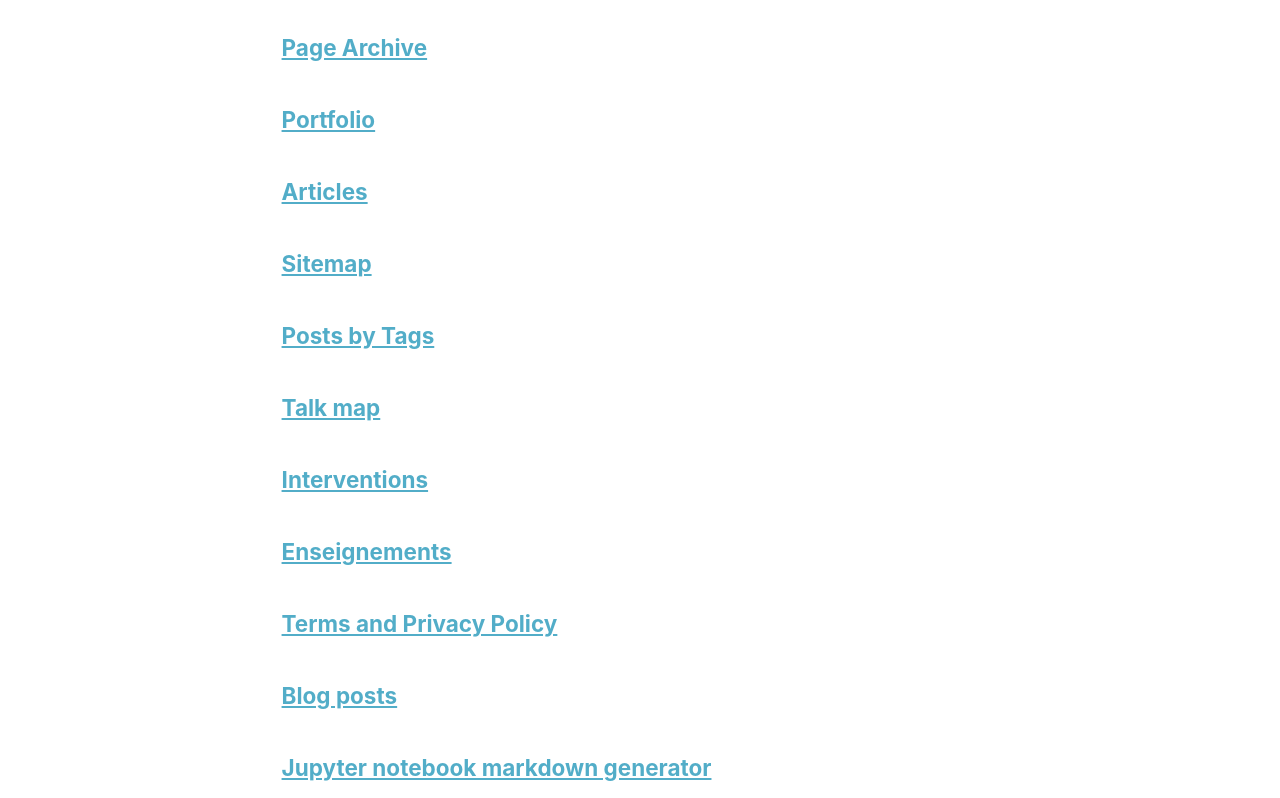
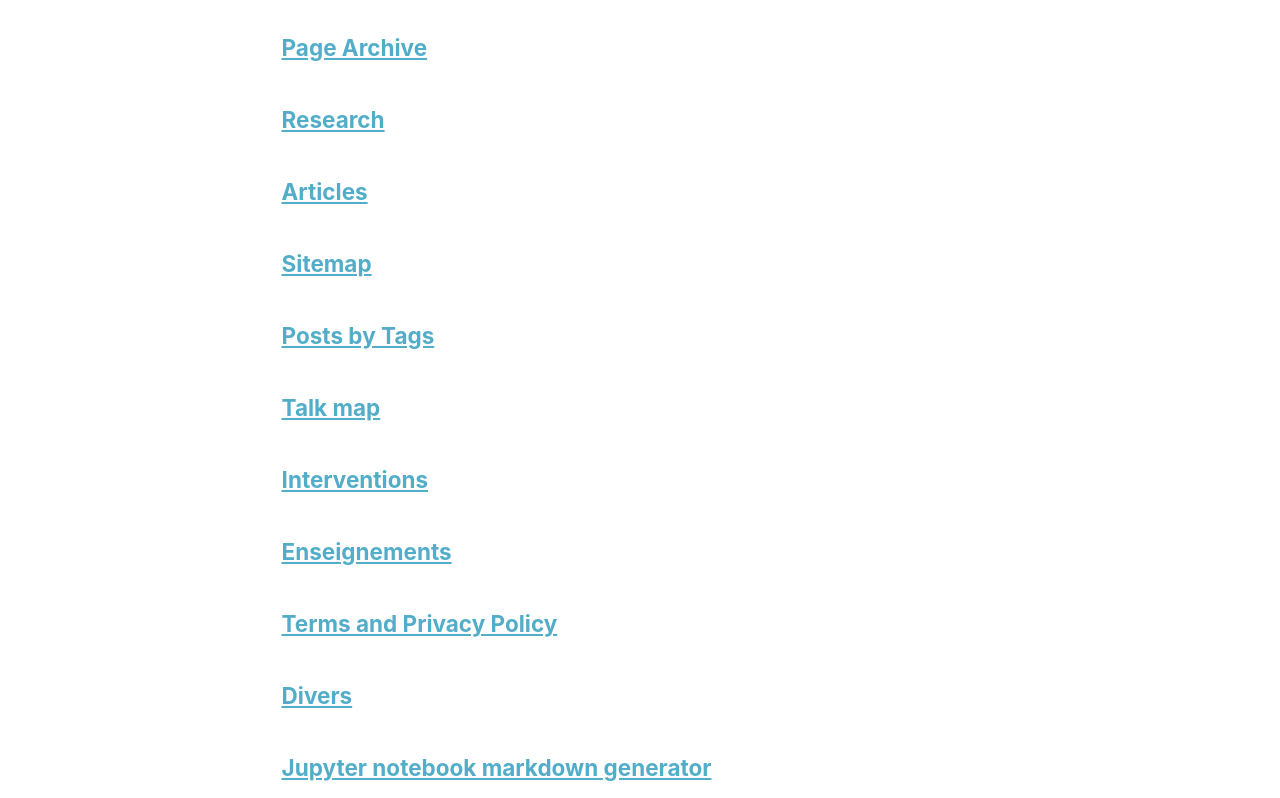
Before and after one commit to HubertVilluendas/hubertvilluendas.github.io, a Jekyll site: the page built from _pages/page-archive.html, in a window 1280 px wide and 1400 px high, scrolled down 526 px. Shown: the part 260-1058 px from the top of the window. Built offline with Jekyll 4.4.1, drawn with Linux system fonts in a browser that asks for light colours; a script that is not in the unit is left out.

Commit message:
On tatonne

```diff
--- a/_pages/portfolio.html
+++ b/_pages/portfolio.html
@@ -1,7 +1,7 @@
 ---
 layout: archive
-title: "Portfolio"
-permalink: /portfolio/
+title: "Research"
+permalink: /research/
 author_profile: true
 ---
 
--- a/_pages/year-archive.html
+++ b/_pages/year-archive.html
@@ -1,7 +1,7 @@
 ---
 layout: archive
-permalink: /year-archive/
-title: "Blog posts"
+permalink: /misc/
+title: "Divers"
 author_profile: true
 redirect_from:
   - /wordpress/blog-posts/
```
Also changed, not shown: _talks/2025-07-02-compactKP-MIPWorkshop.md (+1 -1 lines).
